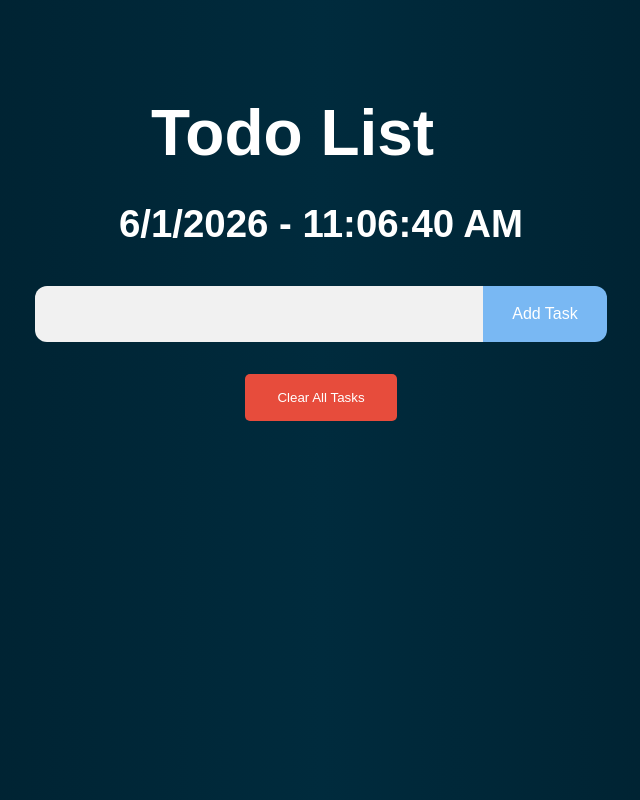
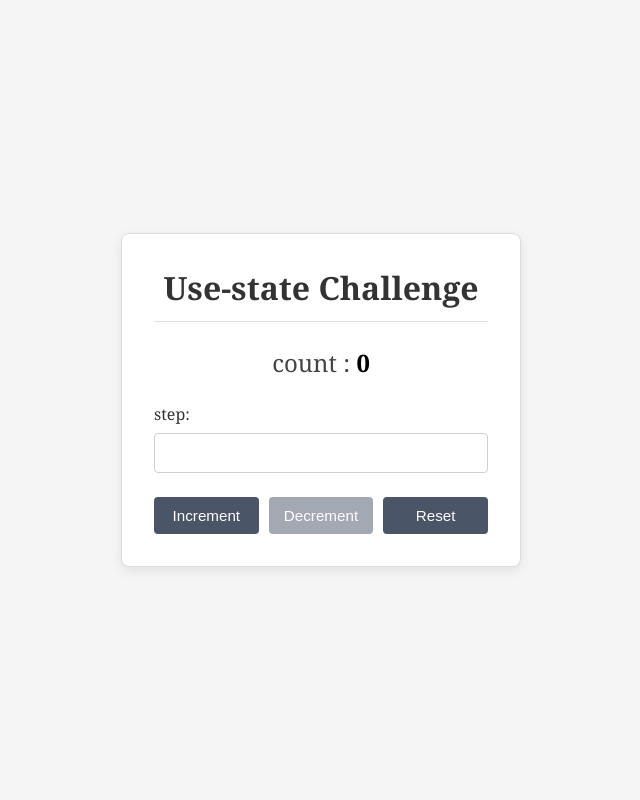
Before and after one commit to hassanmurad1217/react-project_1, a React (Vite) app: page / in a window 1280 px wide. Shown: the whole page, without its empty margins (319-959 px from the left). Built offline with nearby package versions, Linux system fonts and the light colour scheme.

Commit message:
Challenge

```diff
--- a/src/App.jsx
+++ b/src/App.jsx
@@ -1,7 +1,8 @@
 // import NetflixSeries from "./components/NetflixSeries";
 // import "./components/Netflix.css";
 // import styles from "./components/Netflix.module.css";
-import { Todo } from "./projects/Todo/Todo";
+// import { Todo } from "./projects/Todo/Todo";
+import { Counter } from "./projects/challange/Counter";
 const App = () => {
   return (
     // <section className="container">
@@ -10,7 +11,8 @@ const App = () => {
     // </section>
 
     <section>
-      <Todo />
+      {/* <Todo /> */}
+      <Counter />
     </section>
   );
 };
--- /dev/null
+++ b/src/projects/challange/Counter.css
@@ -0,0 +1,96 @@
+* {
+  margin: 0;
+  padding: 0;
+  box-sizing: border-box;
+}
+
+body {
+  font-family: Georgia, "Times New Roman", serif;
+  background-color: #f5f5f5;
+  min-height: 100vh;
+  display: flex;
+  justify-content: center;
+  align-items: center;
+}
+
+.counterContainer {
+  width: 400px;
+  background-color: #ffffff;
+  padding: 2rem;
+  border: 1px solid #dcdcdc;
+  border-radius: 8px;
+  box-shadow: 0 4px 12px rgba(0, 0, 0, 0.08);
+
+  display: flex;
+  flex-direction: column;
+  gap: 1.5rem;
+  text-align: center;
+}
+
+.counterContainer h1 {
+  color: #333;
+  font-size: 2rem;
+  border-bottom: 1px solid #e0e0e0;
+  padding-bottom: 0.75rem;
+}
+
+.counterContainer p {
+  font-size: 1.5rem;
+  color: #444;
+}
+
+.counterContainer span {
+  font-weight: bold;
+  color: #000;
+}
+
+.counterContainer label {
+  display: flex;
+  flex-direction: column;
+  gap: 0.5rem;
+  text-align: left;
+  color: #333;
+}
+
+.counterContainer input {
+  width: 100%;
+  padding: 10px;
+  border: 1px solid #cfcfcf;
+  border-radius: 4px;
+  font-size: 1rem;
+}
+
+.counterContainer input:focus {
+  outline: none;
+  border-color: #555;
+}
+
+.three-buttons {
+  display: flex;
+  justify-content: space-between;
+  gap: 10px;
+}
+
+.three-buttons button {
+  flex: 1;
+  padding: 10px;
+  background-color: #4a5568;
+  color: white;
+  border: none;
+  border-radius: 4px;
+  font-size: 0.95rem;
+  cursor: pointer;
+  transition: background-color 0.2s ease;
+}
+
+.three-buttons button:hover {
+  background-color: #2d3748;
+}
+
+.three-buttons button:active {
+  transform: scale(0.98);
+}
+button:disabled {
+  opacity: 0.5;
+  cursor: not-allowed;
+}
--- /dev/null
+++ b/src/projects/challange/Counter.jsx
@@ -0,0 +1,31 @@
+import { useState } from "react";
+import "./Counter.css";
+export const Counter = () => {
+  const [count, setCount] = useState(0);
+
+  return (
+    <>
+      <div className="counterContainer">
+        <h1>Use-state Challenge</h1>
+        <p>
+          count : <span>{count}</span>
+        </p>
+        <div>
+          <label>
+            step:
+            <input type="number" />
+          </label>
+        </div>
+        <div className="three-buttons">
+          <button onClick={() => setCount(count + 1)} disabled={count === 100}>
+            Increment
+          </button>
+          <button onClick={() => setCount(count - 1)} disabled={count === 0}>
+            Decrement
+          </button>
+          <button>Reset</button>
+        </div>
+      </div>
+    </>
+  );
+};
```
Also changed, not shown: src/index.css (+8 -8 lines).
